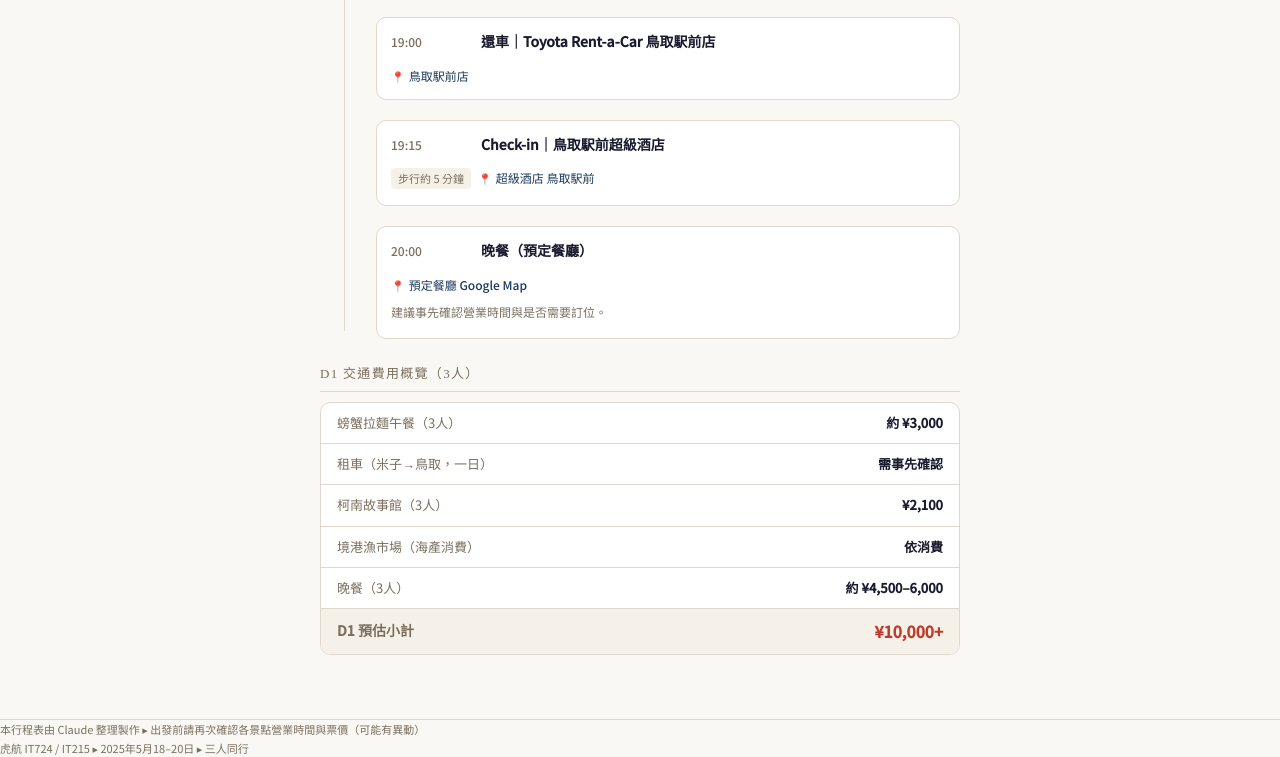
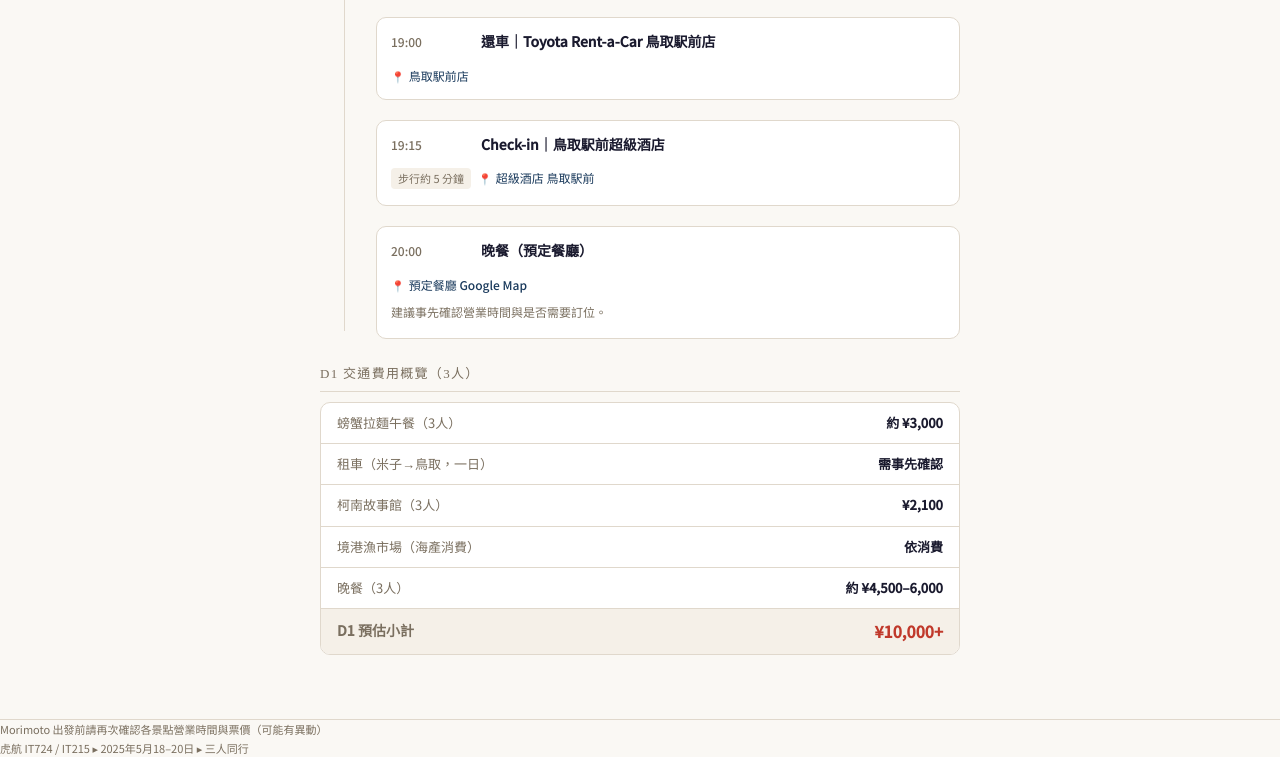
Before and after one commit to morimoto16/Japan-Trip, a plain HTML site: page index.html in a window 1280 px wide. Shown: the part 1673-2430 px from the top of the page. Drawn offline with Linux system fonts and the light colour scheme.

Commit message:
更新 index.html

```diff
--- a/index.html
+++ b/index.html
@@ -1046,7 +1046,7 @@
 </div>
 
 <footer>
-  本行程表由 Claude 整理製作 ▸ 出發前請再次確認各景點營業時間與票價（可能有異動）<br>
+  Morimoto 出發前請再次確認各景點營業時間與票價（可能有異動）<br>
   虎航 IT724 / IT215 ▸ 2025年5月18–20日 ▸ 三人同行
 </footer>
 
```
